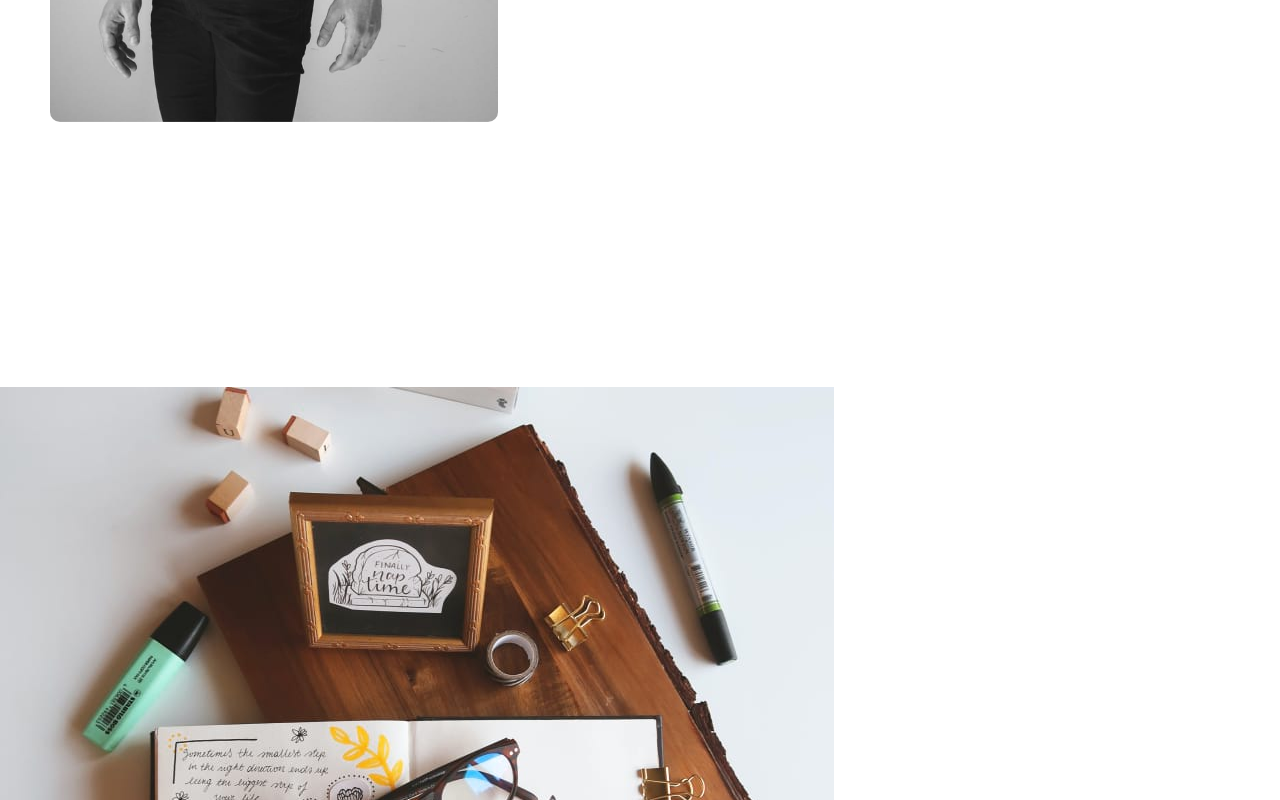
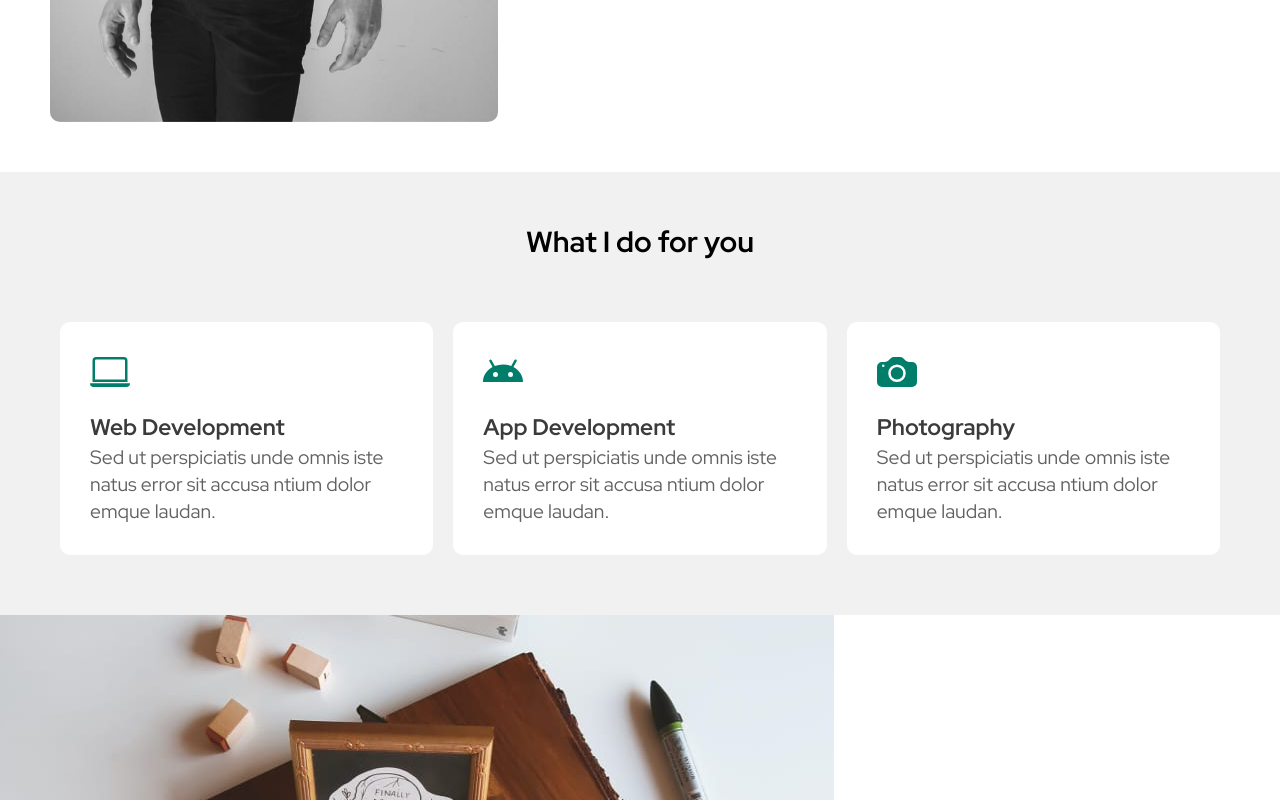
Before and after one commit to tshepocalvin/UI-Portfolio-PLP, a plain HTML site: page index.html in a window 1280 px wide. Shown: the part 1340-2140 px from the top of the page. Drawn offline with Linux system fonts and the light colour scheme.

Commit message:
Style What I do for you section

```diff
--- a/style.css
+++ b/style.css
@@ -202,3 +202,42 @@ nav .hireme a {
 .btnDownloadCV{
     background-color: #05c36f;
 }
+
+/* What I DO For You */
+
+.whatIDo{
+    color: black;
+    padding: 50px 50px;
+    margin-top: 50px;
+    background-color: #bbb7b731;
+}
+
+.whatIDo h2{
+    text-align: center;
+    margin-bottom: 50px;
+}
+
+.cards{
+    display: flex;
+}
+
+.card{
+    background-color: #fff;
+    margin: 10px;
+    padding: 30px;
+    border-radius: 10px;
+}
+
+.card svg{
+    width: 40px;
+    margin-bottom: 20px;
+    color: #007e6a;
+}
+
+.card h3{
+    color: #3b3b3b;
+}
+
+.card p{
+    color: #616161;
+}
```
